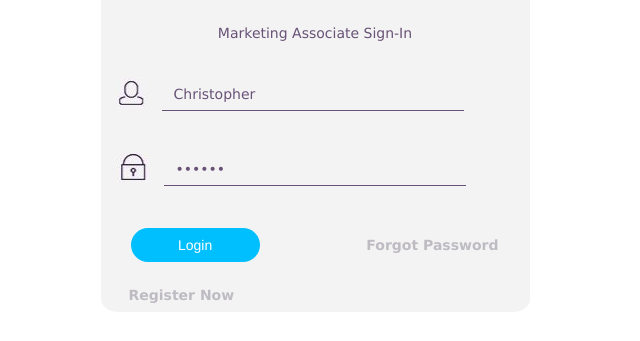
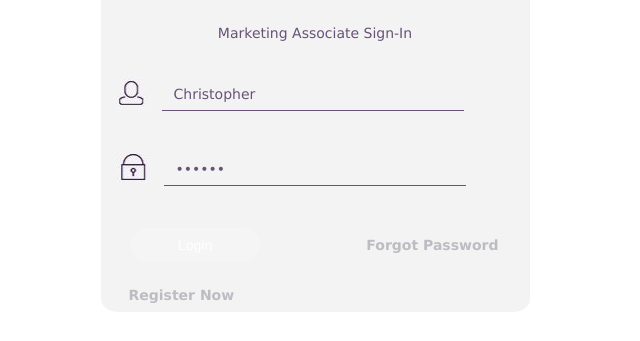
Before and after one commit to tmarkes/BlockChain-UI, a website: page index.html in a window 1280 px wide. Shown: the part 123-464 px from the top of the page, without its empty margins (325-965 px from the left). Drawn offline with nearby package versions, Linux system fonts and the light colour scheme; some packages are replaced by stand-ins of ours.

Commit message:
Style CSS updates

```diff
--- a/css/style.css
+++ b/css/style.css
@@ -49,7 +49,7 @@
 
 .link {color:blue}
 
-.login-btn {background-color:deepskyblue;border-color:transparent;width:35%;border-radius:50px}
+.login-btn {background-color:rgba(255, 255, 255, 0.16);border-color:transparent;width:35%;border-radius:50px}
 
 .login-field {
   background-color:#F3F3F3;border: 0px solid #ccc;border-bottom: 0.25px solid #685277;
@@ -58,7 +58,9 @@
 
 textarea, select, input, button { outline: none; }
 
-.login-form-group {padding-top: 25px;margin-bottom:50px}
+.login-form-group {padding-top: 25px;padding-bottom:50px}
+
+.login-form-group-input {padding-top: 25px;padding-bottom:50px}
 
 .login-image {float:left}
 
```
